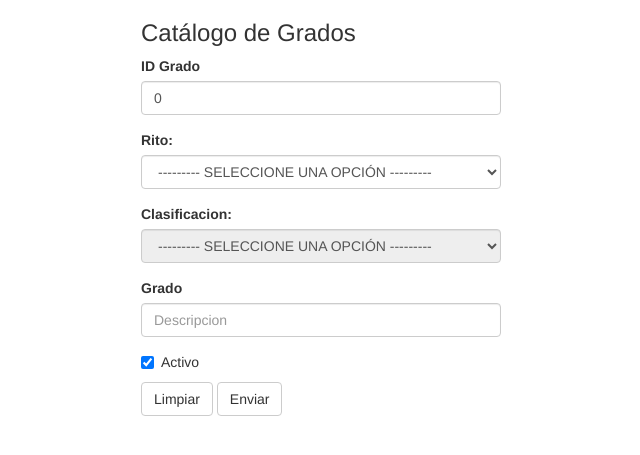
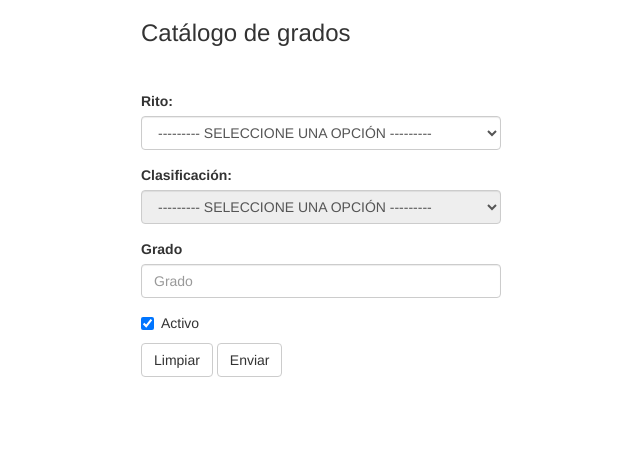
Before and after one commit to lordcuetox/msfStore, a PHP site: page /php/cat_grados.php in a window 1280 px wide. Shown: the top 455 px of the page, without its empty margins (319-959 px from the left). Run offline with PHP 8.4, Linux system fonts and the light colour scheme; data comes from the database, SQL or seed files in the repository.

Commit message:
se convierte a hidden los valores del id principal

```diff
--- a/php/cat_grados.php
+++ b/php/cat_grados.php
@@ -133,11 +133,11 @@ if (isset($_POST['xAccion'])) {
         <div class="row" >
             <div class="col-sm-4">&nbsp;</div>
             <div class="col-sm-4">
-                <h3>Catálogo de Grados</h3>
+                <h3>Catálogo de grados</h3>
                 <form role="form" name="frmGrados" id="frmGrados" action="<?php echo($_SERVER['PHP_SELF']); ?>" method="POST">
                     <div class="form-group">
-                        <label for="txtCveGrado">ID Grado<input type="hidden" class="form-control" name="xAccion" id="xAccion" value="0" /></label>
-                        <input type="text" class="form-control" id="txtCveGrado" name="txtCveGrado" placeholder="ID Grado" value="<?php echo($clasf->getCveGrado()); ?>">
+                        <label for="txtCveGrado"><input type="hidden" class="form-control" name="xAccion" id="xAccion" value="0" /></label>
+                        <input type="hidden" class="form-control" id="txtCveGrado" name="txtCveGrado" placeholder="ID Grado" value="<?php echo($clasf->getCveGrado()); ?>">
                     </div>
                     <div class="form-group">
                         <label for="cmbCveRito">Rito:</label>
@@ -155,8 +155,8 @@ if (isset($_POST['xAccion'])) {
                         </select>
                     </div>
                      <div class="form-group">
-                        <label for="ajaxCmb">Clasificacion:</label>
-                        <select name="ajaxCmb" id="ajaxCmb" class="form-control" placeholder="clasificacion" disabled>
+                        <label for="ajaxCmb">Clasificación:</label>
+                        <select name="ajaxCmb" id="ajaxCmb" class="form-control" placeholder="clasificación" disabled>
                             <option value="0">--------- SELECCIONE UNA OPCIÓN ---------</option>
 
 
@@ -165,7 +165,7 @@ if (isset($_POST['xAccion'])) {
                     <div class="form-group">
                         <label for="txtDescripcion">Grado</label>
                         <input type="text" class="form-control" id="txtDescripcion" name="txtDescripcion"
-                               placeholder="Descripcion" value="<?php echo($clasf->getDescripcion()); ?>">
+                               placeholder="Grado" value="<?php echo($clasf->getDescripcion()); ?>">
                     </div>
                     <div class="checkbox">
                         <label>
```
Also changed, not shown: php/cat_clasificacion_productos.php (+5 -5 lines), php/cat_clasificaciones.php (+5 -5 lines), php/cat_ritos.php (+7 -35 lines).
